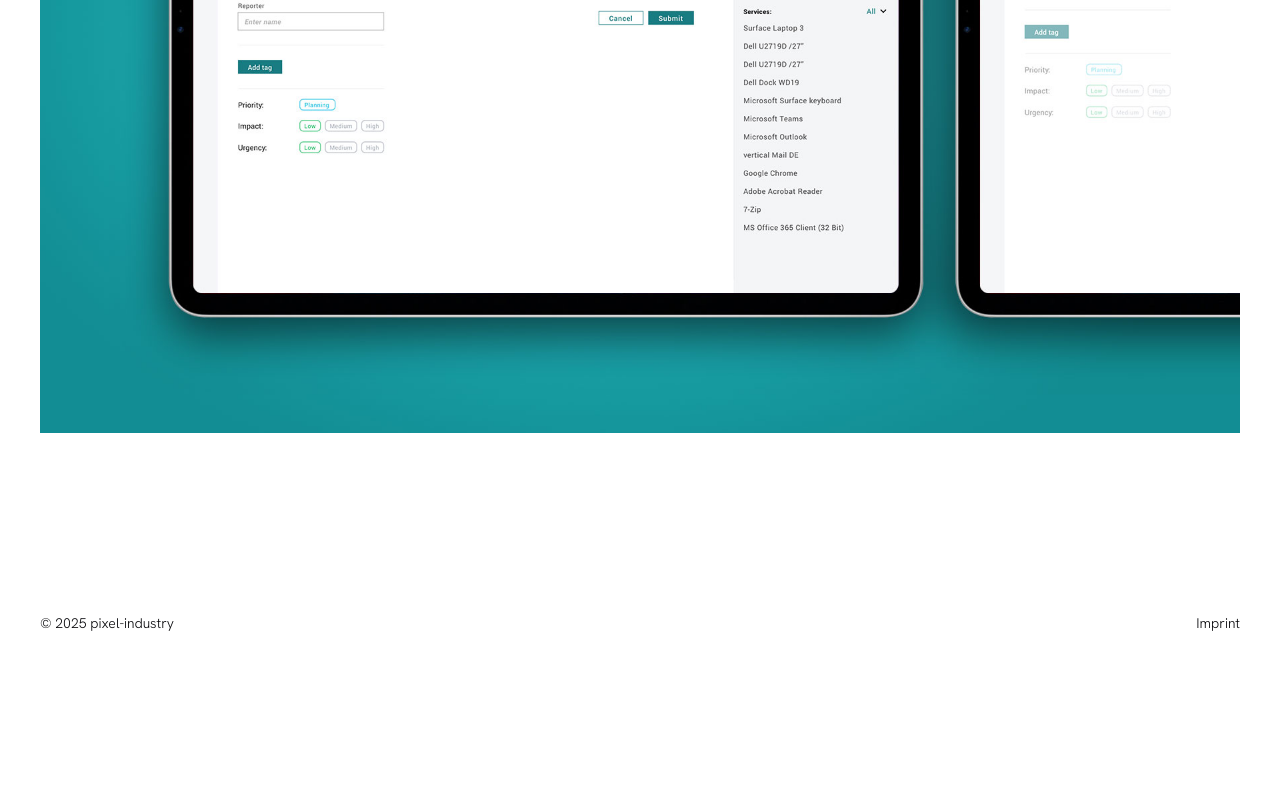
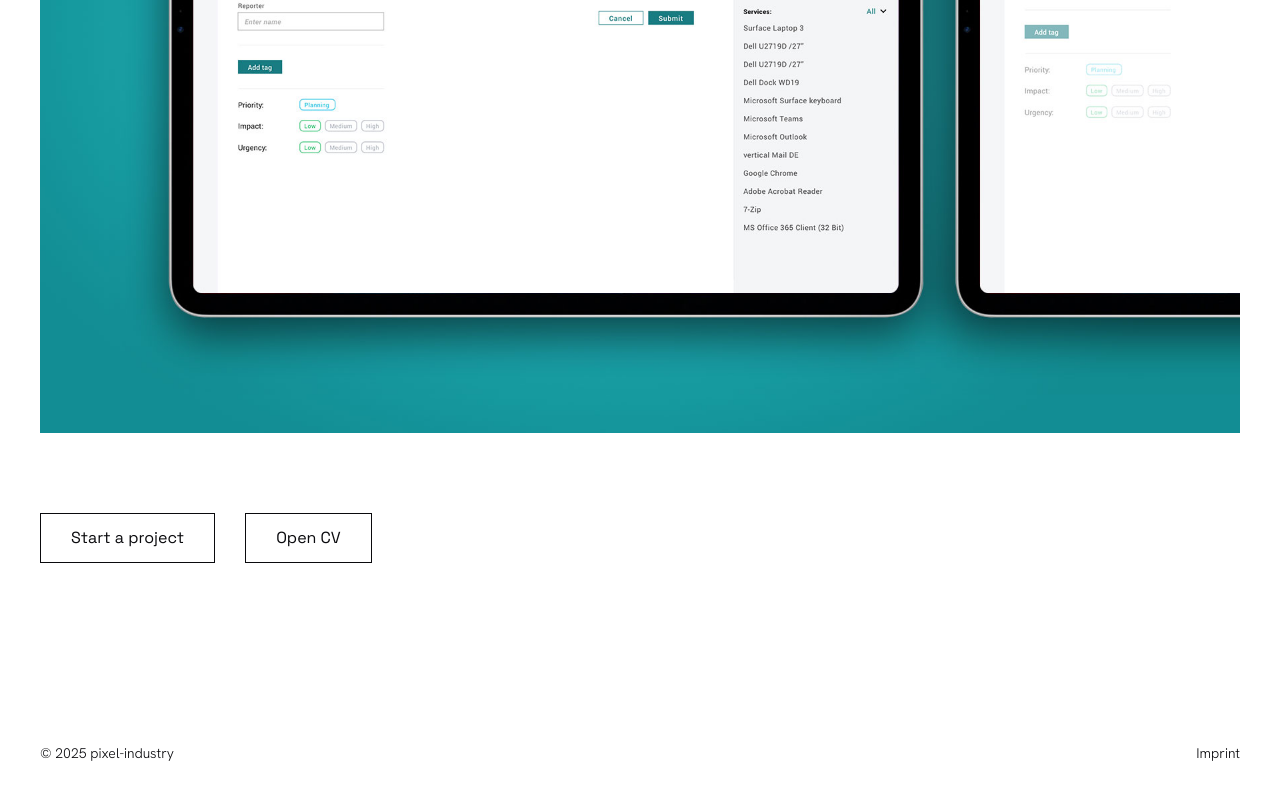
Before and after one commit to markus755/pixel-industry-portfolio, a plain HTML site: page projects/ticket_system.html in a window 1280 px wide. Shown: the part 2142-2942 px from the top of the page. Before the commit the page ends 2816 px from the top, so only its background shows below. Drawn offline with Linux system fonts and the light colour scheme.

Commit message:
erster Januar

```diff
--- a/projects/ticket_system.html
+++ b/projects/ticket_system.html
@@ -4,7 +4,7 @@
     <meta charset="UTF-8">
     <meta name="viewport" content="width=device-width, initial-scale=1.0">
     <title>Ticket System | pixel-industry</title>
-    <link rel="icon" type="image/x-icon" href="../images/pixel_industry_favicon.ico">
+    <link rel="icon" type="image/svg+xml" href="../images/favicon.svg?v=2">
     <link rel="stylesheet" href="../css/styles.css">
 </head>
 <body>
@@ -56,7 +56,14 @@ Design System: Architected a scalable design system that ensured a consistent UI
             <img src="../images/ticket_system/vertical_ticketing_02.jpg" alt="Ticket system interface showing dashboard with ticket list, priority indicators, and client filtering options">
         </section>
 
+            <!-- CTA Buttons -->
+        <section class="project-cta-buttons animate-fade">
+            <a href="#" class="cta-button">Start a project</a>
+            <a href="#" class="cta-button">Open CV</a>
+        </section>
     </main>
+
+
 
     <!-- Footer Placeholder -->
     <div id="footer-placeholder"></div>
```
Also changed, not shown: contact.html (+1 -1 lines), imprint.html (+1 -1 lines), index.html (+1 -1 lines), projects/charging_project.html (+8 -1 lines), projects/concept_and_research.html (+2 -2 lines), projects/crm_system.html (+10 -1 lines), projects/customer_journey_project.html (+10 -1 lines), projects/mdm_assignment.html (+8 -2 lines), projects/news_app.html (+8 -2 lines), projects/sccm_agent.html (+8 -2 lines), projects/selfservice.html (+8 -2 lines), projects/shopping_concept.html (+8 -2 lines), projects/weather_application.html (+8 -2 lines), images/favicon.svg (added).
